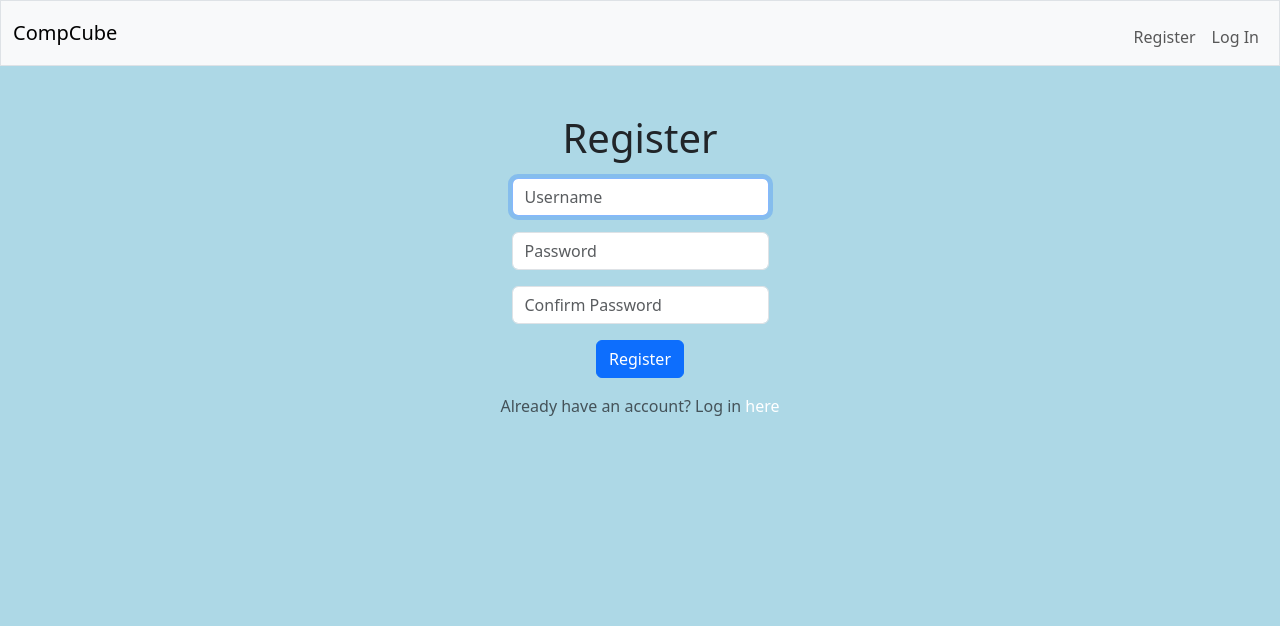
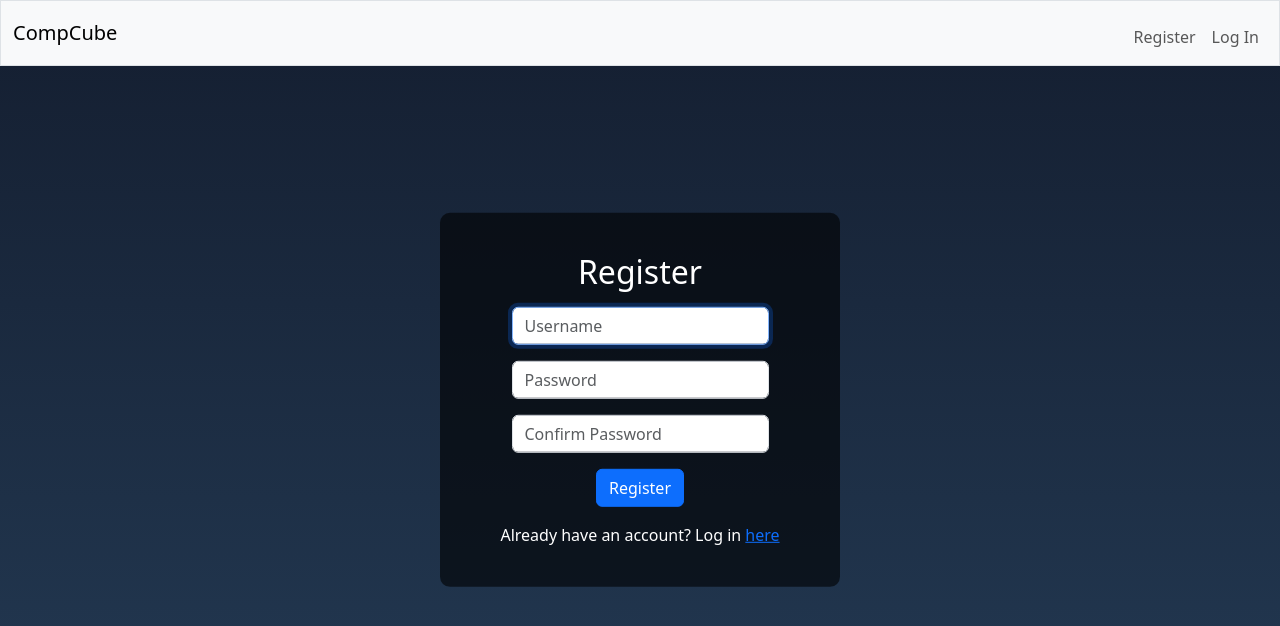
Before and after one commit to NotxarbTech/CompCube, a Flask app: page /register in a window 1280 px wide. Shown: the top 626 px of the page. Run offline with Flask 2, Linux system fonts and the light colour scheme; some libraries are stand-ins or nearby versions.

Commit message:
Fixed issue with css not working (wasn't in static folder)

```diff
--- a/static/style.css
+++ b/static/style.css
@@ -1,15 +1,23 @@
 body {
-    background: #ADD8E6;
+    color: #fff;
+    background: linear-gradient(#141e30, #243b55) no-repeat fixed;
 }
 
-a {
-    color: white;
+.login-box {
+    position: absolute;
+    top: 50%;
+    left: 50%;
+    transform: translate(-50%, -50%);
+    width: 400px;
+    padding: 40px;
+    background: rgba(0,0,0,0.6);
+    border-radius: 10px;
+    box-sizing: border-box;
 }
 
-a:link {
-    text-decoration: none;
+.login-box h2 {
+    text-align: center;
+    color: #fff;
+    margin: 0 0 30px;
+    padding: 0;
 }
-
-a:hover {
-    text-decoration: underline;
-}
--- a/templates/login.html
+++ b/templates/login.html
@@ -5,7 +5,8 @@
 {%  endblock %}
 
 {% block main %}
-    <h1>Log in</h1>
+    <div class="login-box">
+        <h2>Log in</h2>
         <form action="/login" method="post">
             <div class="mb-3">
                 <input autocomplete="off" autofocus class="form-control mx-auto w-auto" id="username" name="username" placeholder="Username" type="text">
@@ -15,5 +16,6 @@
             </div>
             <button class="btn btn-primary mb-3" type="submit">Log In</button>
         </form>
-    <footer class="text-muted">Don't have an account? Register <a href="/register">here</a></footer>
+        <footer style="color: white;">Don't have an account? Register <a href="/register">here</a></footer>
+    </div>
 {% endblock %}
--- a/templates/register.html
+++ b/templates/register.html
@@ -5,18 +5,20 @@
 {%  endblock %}
 
 {% block main %}
-    <h1 class="mb-3">Register</h1>
+    <div class="login-box">
+        <h2 class="mb-3">Register</h2>
         <form action="/register" method="post">
             <div class="mb-3">
                 <input autocomplete="off" autofocus class="form-control mx-auto w-auto" id="username" name="username" placeholder="Username" type="text">
             </div>
             <div class="mb-3">
-            <input class="form-control mx-auto w-auto" id="password" name="password" placeholder="Password" type="password">
+                <input class="form-control mx-auto w-auto" name="password" placeholder="Password" type="password">
             </div>
             <div class="mb-3">
-            <input class="form-control mx-auto w-auto" id="password" name="confirm" placeholder="Confirm Password" type="password">
+                <input class="form-control mx-auto w-auto" name="confirm" placeholder="Confirm Password" type="password">
             </div>
             <button class="btn btn-primary mb-3" type="submit">Register</button>
         </form>
-    <footer class="text-muted">Already have an account? Log in <a href="/register">here</a></footer>
+        <footer style="color:white;">Already have an account? Log in <a href="/register">here</a></footer>
+    </div>
 {% endblock %}
```
Also changed, not shown: style.css (deleted, +0 -23 lines), database.db, 1 other file. Lines whose indentation alone changed are shown as unchanged.
